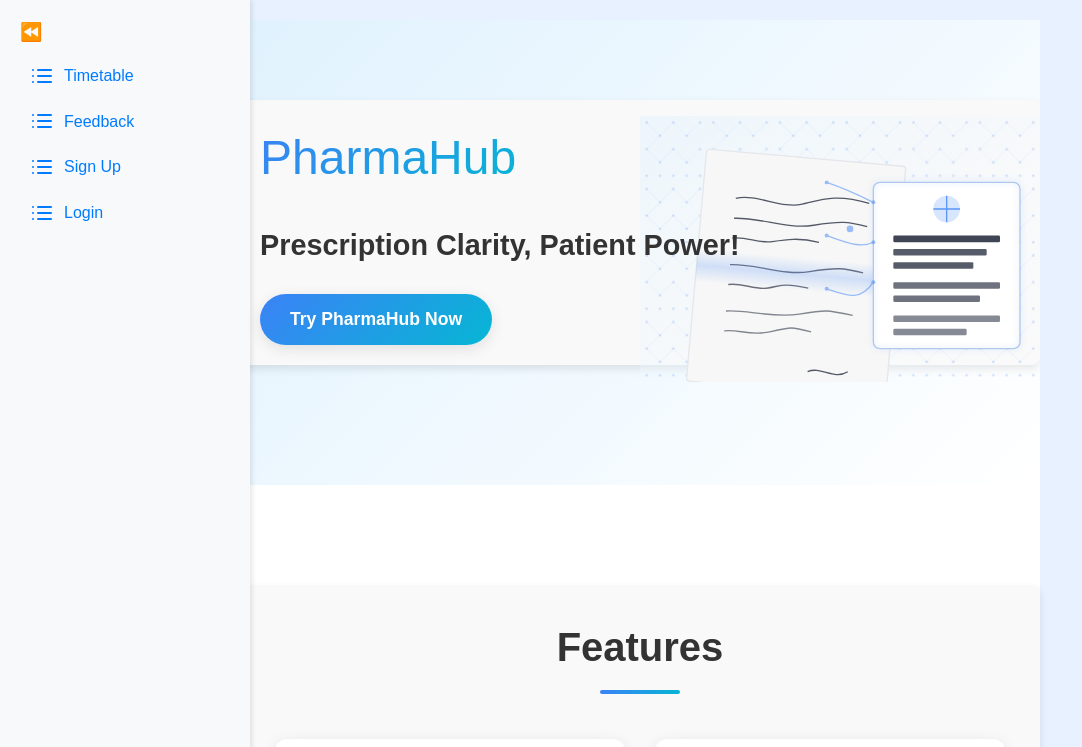
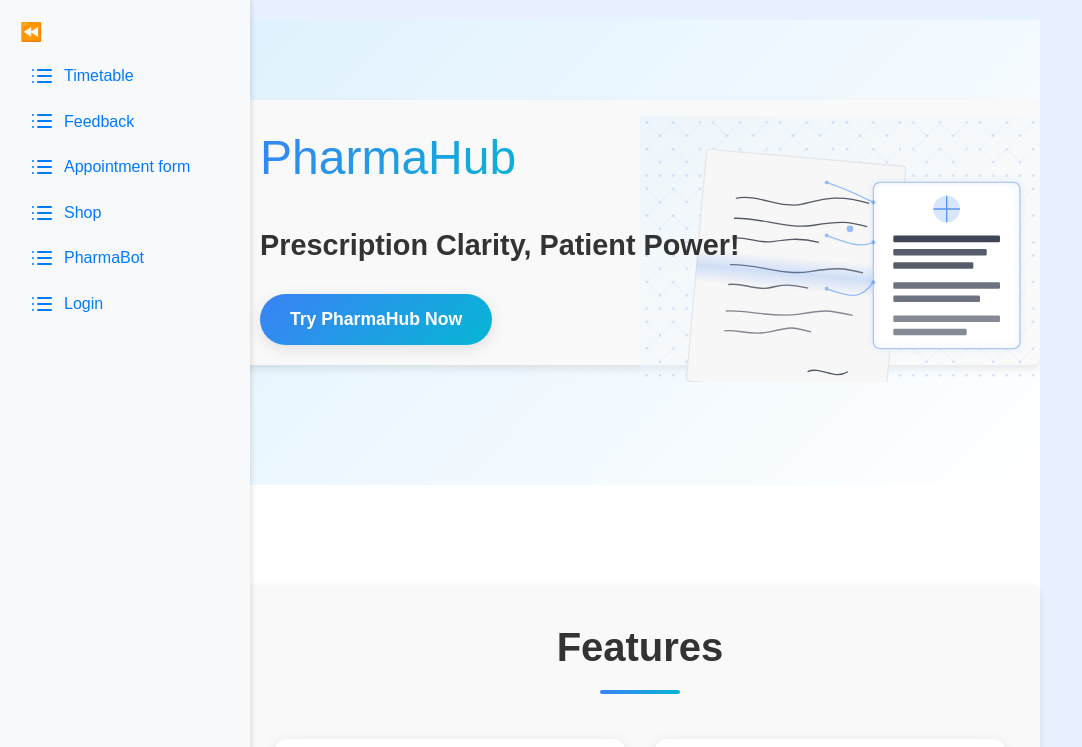
Before and after one commit to nikghost17/Hackbyte_3, a React (Vite) app in the folder frontend/: page / in a window 1280 px wide. Shown: the top 747 px of the page, without its empty margins (0-1082 px from the left). Built offline with nearby package versions, Linux system fonts and the light colour scheme.

Commit message:
Solved merge conflicts

```diff
--- a/frontend/src/App.jsx
+++ b/frontend/src/App.jsx
@@ -3,7 +3,7 @@ import { Route, Routes } from "react-router-dom";
 import Home from "./pages/home.jsx";
 import Timetable from "./pages/timetable.jsx";
 import FeedbackForm from "./pages/feedbackform.jsx";
-import AppointmentForm from "./pages/AppointmentForm.jsx";
+import AppointmentForm from "./pages/AppointmentForm.jsx"; // Correct import
 import ProfilePage from "./pages/profilepage.jsx";
 import UploadPrescription from "./pages/uploadprescription.jsx";
 import EditProfile from "./pages/editprofile.jsx";
@@ -14,15 +14,13 @@ import SignUp from "./pages/signup.jsx";
 function App() {
   return (
     <Routes>
-      { <Route path="/signup" element={<SignUp />} /> }
-      { <Route path="/login" element={<SignIn />} /> }
-      {/* <Route path="/signin" element={<SignIn />} /> */}
+      <Route path="/signup" element={<SignUp />} />
+      <Route path="/login" element={<SignIn />} />
       <Route path="/" element={<Home />} />
-      <Route path="/" element={<ProfilePage />} />
       <Route path="/home" element={<Home />} />
       <Route path="/timetable" element={<Timetable />} />
       <Route path="/feedbackform" element={<FeedbackForm />} />
-      <Route path="/appointmentform" element={<AppointmentForm />} />
+      <Route path="/appointment" element={<AppointmentForm />} />
       <Route path="/profilepage" element={<ProfilePage />} />
       <Route path="/uploadprescription" element={<UploadPrescription />} />
       <Route path="/editprofile" element={<EditProfile />} />
--- a/frontend/src/components/footer.jsx
+++ /dev/null
@@ -1,15 +0,0 @@
-import "./styles.css";
-import "@fortawesome/fontawesome-free/css/all.min.css";
-const Footer = () => {
-  return (
-    <footer className="footer">
-      <div className="container">
-        <p className="footer-text">
-          "Bringing the ancient wisdom of PharmaHub together with
-          modern artificial intelligence"
-        </p>
-      </div>
-    </footer>
-  );
-};
-export default Footer;
--- a/frontend/src/components/sidebar.jsx
+++ b/frontend/src/components/sidebar.jsx
@@ -25,8 +25,18 @@ const Sidebar = () => {
           </Link>
         </li>
         <li>
-          <Link to="/signup">
-            <List /> {isOpen && "Sign Up"}
+          <Link to="/appointment">
+            <List /> {isOpen && "Appointment form"}
+          </Link>
+        </li>
+        <li>
+          <Link to="/shop">
+            <List /> {isOpen && "Shop"}
+          </Link>
+        </li>
+        <li>
+          <Link to="/chatbot">
+            <List /> {isOpen && "PharmaBot"}
           </Link>
         </li>
         <li>
--- a/frontend/src/pages/home.jsx
+++ b/frontend/src/pages/home.jsx
@@ -3,7 +3,6 @@ import Sidebar from "../components/Sidebar";
 import Features from "../components/features";
 import HowItWorks from "../components/howitworks";
 import TryAushadhiAI from "../components/tryaushidhiai";
-import Footer from "../components/footer";
 import "@fortawesome/fontawesome-free/css/all.min.css";
 import "./styles.css";
 const Home = () => {
@@ -14,7 +13,6 @@ const Home = () => {
       <Features />
       <HowItWorks />
       <TryAushadhiAI />
-      <Footer />
     </div>
   );
 };
```
